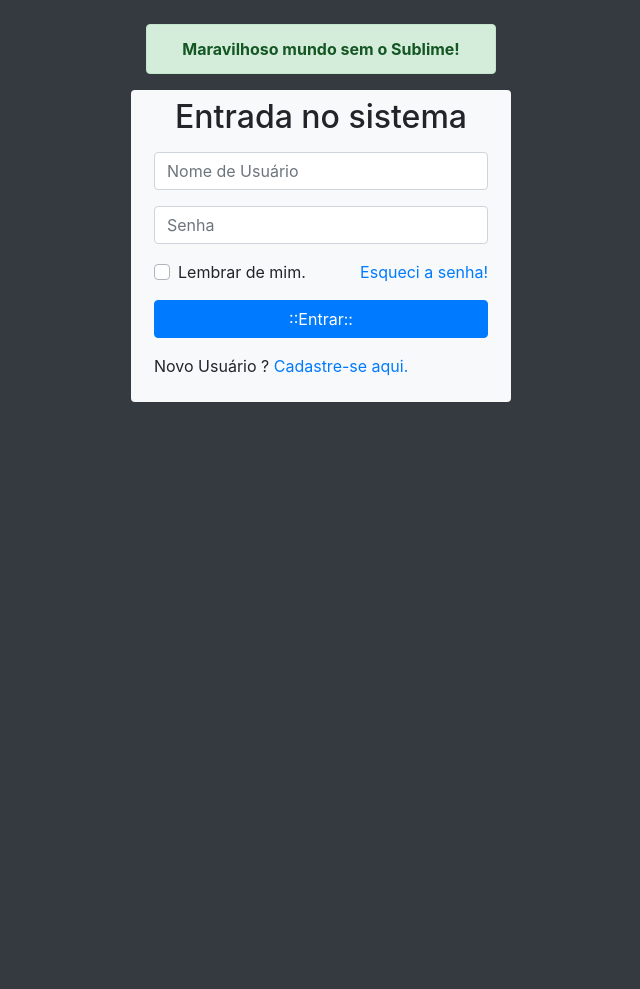
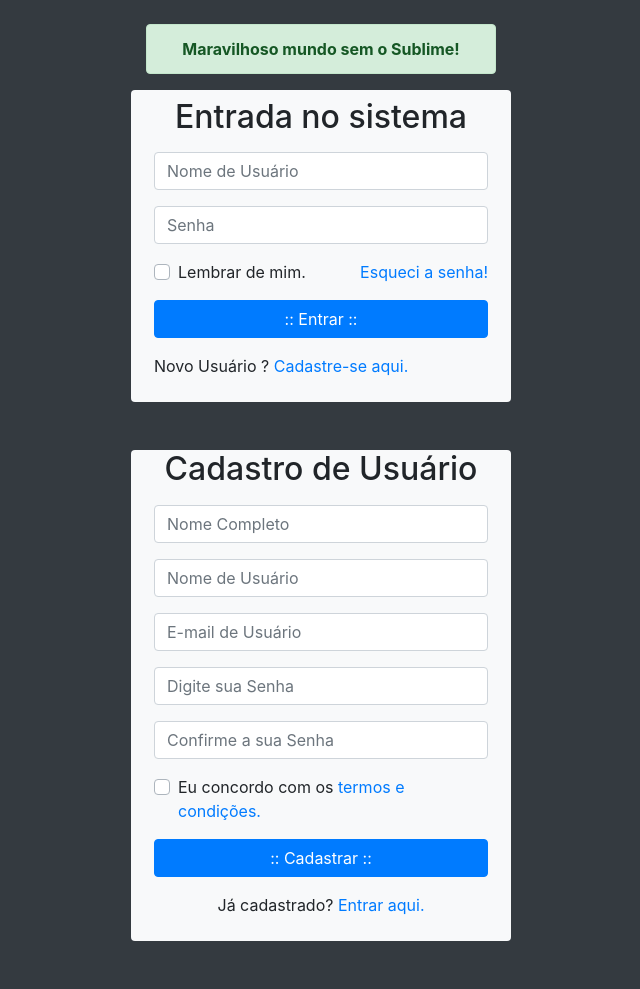
Before and after one commit to Leandro0504/sistema_de_login_AIPR2019-v1, a PHP site: page / in a window 1280 px wide. Shown: the whole page, without its empty margins (319-959 px from the left). Before the commit the page ends 402 px from the top, so only its background shows below. Run offline with PHP 8.4, Linux system fonts and the light colour scheme; some libraries are stand-ins or nearby versions.

Commit message:
closes #2
Formulário de Cadastro de novo usuário.

```diff
--- a/index.php
+++ b/index.php
@@ -23,14 +23,14 @@
         </section>
 
         <!-- Formulário de login-->
-        <section class="row">
+        <section class="row mb-5">
             <div class="col-lg-4 offset-4 bg-light rounded" id="caixaLogin">
                 <h2 class="text-center mt-2">Entrada no sistema</h2>
                 <form action="#" id="formLogin" class="p-2">
 
                     <div class="form-group">
                         <input type="text" name="nomeUsuario" id="nomeUsuario" class="form-control"
-                        placeholder="Nome de Usuário">
+                        placeholder="Nome de Usuário" required>
                     </div>
 
                     <div class="form-group">
@@ -51,7 +51,7 @@
                     </div>
 
                     <div class="form-group">
-                        <input type="submit" value="::Entrar::"
+                        <input type="submit" value=":: Entrar ::"
                         name="btnEntrar" id="btnEntrar" class="btn btn-primary btn-block">
                     </div>
 
@@ -65,6 +65,58 @@
             </div>
         </section>
 
+        <!-- Formulário de cadastro -->
+        <section class="row mb-5">
+            <div class="col-lg-4 offset-lg-4 bg-light rounded" id="caixaCadastro">
+                <h2 class="text-center">Cadastro de Usuário</h2>
+                <form action="#" class="p-2" id="frmCadastro">
+
+                    <div class="form-group">
+                        <input type="text" name="nomeCompleto" id="nomeCompleto" class="form-control" placeholder="Nome Completo" required>
+                    </div>
+
+                    <div class="form-group">
+                        <input type="text" name="nomeUsuário" id="nomeUsuário" class="form-control" placeholder="Nome de Usuário" required>
+                    </div>
+
+                    <div class="form-group">
+                        <input type="email" name="emailUsuário" id="emailUsuário" class="form-control" placeholder="E-mail de Usuário" required>
+                    </div>
+
+                    <div class="form-group">
+                        <input type="password" name="senhaUsuário" id="senhaUsuário" class="form-control" placeholder="Digite sua Senha" required>
+                    </div>
+
+                    <div class="form-group">
+                        <input type="password" name="senhaConfirma" id="senhaConfirma" class="form-control" placeholder="Confirme a sua Senha" required>
+                    </div>
+
+                    <div class="form-group">
+                        <div class="custom-control custom-checkbox">
+                            <input type="checkbox" name="concordar" id="concordar" class="custom-control-input">
+                            <label for="concordar" class="custom-control-label">
+                                Eu concordo com os
+                                <a href="#"> termos e condições.</a>
+                            </label>
+                        </div>
+                    </div>
+
+                    <div class="form-group">
+                        <input type="submit" value=":: Cadastrar ::" class="btn btn-primary btn-block" id="btnRegistrar">
+                    </div>
+
+                    <div class="form-group">
+                        <p class="text-center">
+                            Já cadastrado?
+                        <a href="btnJáCadastrado">
+                            Entrar aqui.
+                        </a>
+                        </p>
+                    </div>
+
+                </form>
+            </div>
+        </section>
     </main>
 
 <script src="https://cdnjs.cloudflare.com/ajax/libs/jquery/3.4.1/jquery.slim.min.js"></script>
```
